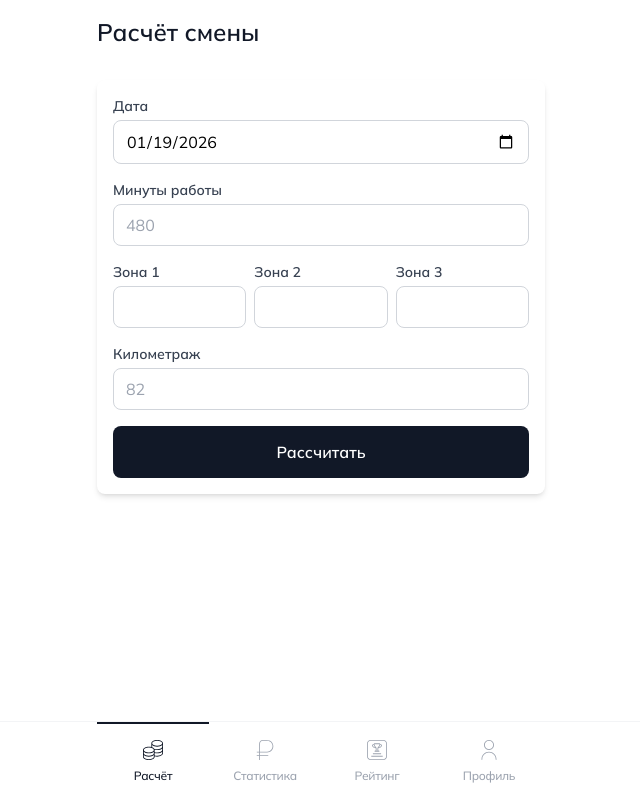
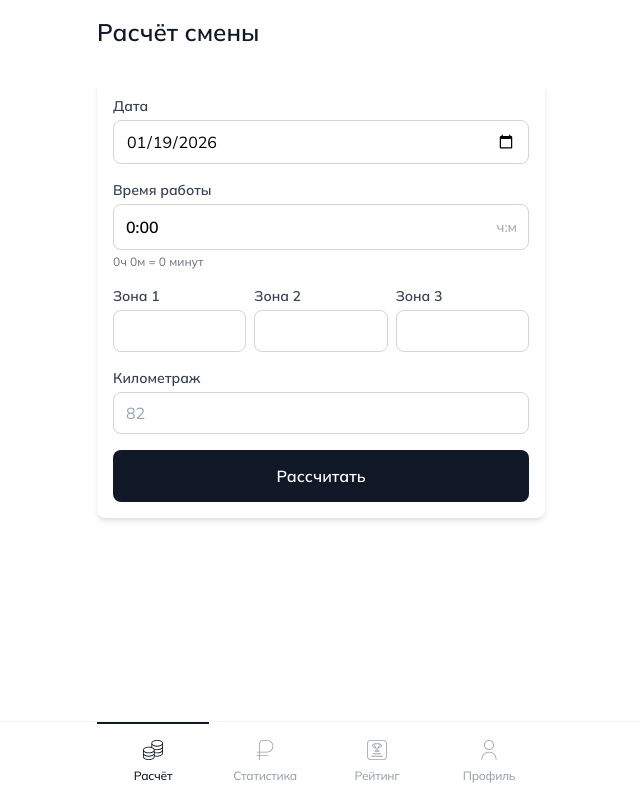
Before and after one commit to opa33/cour, a React (Vite) app: page / in a window 1280 px wide. Shown: the whole page, without its empty margins (319-959 px from the left). Built offline with nearby package versions, Linux system fonts and the light colour scheme; no server answers.

Commit message:
fixes leadb and new hours res

```diff
--- /dev/null
+++ b/src/components/TimeInput.tsx
@@ -0,0 +1,84 @@
+import { useMemo } from "react";
+
+interface TimeInputProps {
+  label: string;
+  value: number; // total minutes
+  onChange: (minutes: number) => void;
+  placeholder?: string;
+}
+
+export default function TimeInput({
+  label,
+  value,
+  onChange,
+  placeholder = "8:30",
+}: TimeInputProps) {
+  const displayValue = useMemo(() => {
+    const hours = Math.floor(value / 60);
+    const mins = value % 60;
+    return `${hours}:${mins.toString().padStart(2, "0")}`;
+  }, [value]);
+
+  const handleChange = (e: React.ChangeEvent<HTMLInputElement>) => {
+    const input = e.target.value.replace(/[^\d:]/g, ""); // Only digits and colon
+
+    // Parse input
+    const parts = input.split(":").filter((p) => p);
+    if (parts.length === 0) {
+      onChange(0);
+      return;
+    }
+
+    let totalMinutes = 0;
+
+    if (parts.length === 1) {
+      // Only one number - treat as minutes if <= 60, otherwise as hours
+      const num = parseInt(parts[0]) || 0;
+      if (num <= 60) {
+        totalMinutes = num;
+      } else {
+        // If > 60, convert to hours (e.g., 120 → 2:00)
+        totalMinutes = num * 60;
+      }
+    } else if (parts.length >= 2) {
+      // Two or more numbers - first is hours, second is minutes
+      const hours = parseInt(parts[0]) || 0;
+      const mins = Math.min(parseInt(parts[1]) || 0, 59); // Cap minutes at 59
+      totalMinutes = hours * 60 + mins;
+    }
+
+    onChange(totalMinutes);
+  };
+
+  const hours = Math.floor(value / 60);
+  const mins = value % 60;
+
+  return (
+    <div>
+      <label className="text-sm font-semibold text-gray-700 block mb-1">
+        {label}
+      </label>
+      <div className="relative">
+        <input
+          type="text"
+          inputMode="decimal"
+          value={displayValue}
+          onChange={handleChange}
+          placeholder={placeholder}
+          className="w-full px-3 py-2 border border-gray-300 rounded-lg focus:outline-none focus:ring-2 focus:ring-blue-500 focus:border-transparent bg-transparent text-lg font-semibold"
+          style={{
+            fontSize: "16px",
+            WebkitAppearance: "none",
+            borderWidth: "1px",
+          }}
+        />
+        <span className="absolute right-3 top-1/2 -translate-y-1/2 text-gray-400 text-sm pointer-events-none">
+          ч:м
+        </span>
+      </div>
+      <p className="text-xs text-gray-500 mt-1">
+        {hours}ч {mins}м = {value} минут
+      </p>
+    </div>
+  );
+}
--- a/src/components/index.ts
+++ b/src/components/index.ts
@@ -6,4 +6,5 @@ export { default as StatCard } from "./StatCard";
 export { default as Modal } from "./Modal";
 export { default as Tabs } from "./Tabs";
 export { default as Calendar } from "./Calendar";
+export { default as TimeInput } from "./TimeInput";
 export { EarningsChart, KilometersChart } from "./Chart";
--- a/src/screens/Leaderboard.tsx
+++ b/src/screens/Leaderboard.tsx
@@ -38,26 +38,45 @@ export default function Leaderboard() {
     ordersCount: 0,
     hoursWorked: 0,
   });
+  const [displayMonth, setDisplayMonth] = useState<string>(
+    new Date().toISOString().slice(0, 7),
+  ); // YYYY-MM
 
   // Get current user data
   const currentUserId =
     localStorage.getItem("courier-finance:user-id") || "dev";
 
-  // Calculate current month dates
-  const today = useMemo(() => new Date(), []);
+  // Get month/year from displayMonth
+  const [displayYear, displayMonthNum] = useMemo(
+    () =>
+      displayMonth.split("-").map((v) => parseInt(v, 10)) as [number, number],
+    [displayMonth],
+  );
+
+  // Calculate month start and end dates
   const monthStart = useMemo(
     () =>
-      `${today.getFullYear()}-${String(today.getMonth() + 1).padStart(2, "0")}-01`,
-    [today],
+      `${String(displayYear).padStart(4, "0")}-${String(displayMonthNum).padStart(2, "0")}-01`,
+    [displayYear, displayMonthNum],
   );
 
   const monthEnd = useMemo(
-    () =>
-      new Date(today.getFullYear(), today.getMonth() + 1, 0)
-        .toISOString()
-        .split("T")[0],
-    [today],
+    () => new Date(displayYear, displayMonthNum, 0).toISOString().split("T")[0],
+    [displayYear, displayMonthNum],
   );
+
+  // Month navigation handlers - simpler approach
+  const handlePreviousMonth = () => {
+    const date = new Date(displayMonth + "-01");
+    date.setMonth(date.getMonth() - 1);
+    setDisplayMonth(date.toISOString().slice(0, 7));
+  };
+
+  const handleNextMonth = () => {
+    const date = new Date(displayMonth + "-01");
+    date.setMonth(date.getMonth() + 1);
+    setDisplayMonth(date.toISOString().slice(0, 7));
+  };
 
   // Load leaderboard data from Supabase
   useEffect(() => {
@@ -128,7 +147,7 @@ export default function Leaderboard() {
     };
 
     loadLeaderboard();
-  }, [monthStart, monthEnd, leaderboardOptIn, currentUserId]);
+  }, [monthStart, monthEnd, leaderboardOptIn, currentUserId, displayMonth]);
 
   // Get medal emoji
   const getMedal = (rank: number): string => {
@@ -154,6 +173,63 @@ export default function Leaderboard() {
             Лучшие курьеры месяца (кто больше спиздил)
           </p>
         </div>
+
+        {/* Month Navigation */}
+        <Card variant="elevated" className="mb-6">
+          <div className="flex items-center justify-between">
+            <button
+              onClick={handlePreviousMonth}
+              className="p-2 hover:bg-gray-100 rounded-lg transition-colors"
+            >
+              <svg
+                className="w-5 h-5 text-gray-600"
+                viewBox="0 0 24 24"
+                fill="none"
+                stroke="currentColor"
+                strokeWidth="2"
+                strokeLinecap="round"
+                strokeLinejoin="round"
+              >
+                <polyline points="15 18 9 12 15 6"></polyline>
+              </svg>
+            </button>
+
+            <div className="text-center">
+              <p className="text-sm font-semibold text-gray-900">
+                {new Date(displayYear, displayMonthNum - 1)
+                  .toLocaleDateString("ru-RU", {
+                    month: "long",
+                    year: "numeric",
+                  })
+                  .charAt(0)
+                  .toUpperCase() +
+                  new Date(displayYear, displayMonthNum - 1)
+                    .toLocaleDateString("ru-RU", {
+                      month: "long",
+                      year: "numeric",
+                    })
+                    .slice(1)}
+              </p>
+            </div>
+
+            <button
+              onClick={handleNextMonth}
+              className="p-2 hover:bg-gray-100 rounded-lg transition-colors"
+            >
+              <svg
+                className="w-5 h-5 text-gray-600"
+                viewBox="0 0 24 24"
+                fill="none"
+                stroke="currentColor"
+                strokeWidth="2"
+                strokeLinecap="round"
+                strokeLinejoin="round"
+              >
+                <polyline points="9 18 15 12 9 6"></polyline>
+              </svg>
+            </button>
+          </div>
+        </Card>
 
         {/* Your Results Card */}
         <Card variant="elevated" className="mb-6">
--- a/src/screens/ShiftCalculator.tsx
+++ b/src/screens/ShiftCalculator.tsx
@@ -1,5 +1,5 @@
 import { useEffect, useState, useMemo } from "react";
-import { Button, Card, NumberInput } from "../components";
+import { Button, Card, NumberInput, TimeInput } from "../components";
 import { calculateShift, type CalculationParams } from "../utils/calculations";
 import { useUserStore, useShiftsStore } from "../store";
 import { syncShift, isSupabaseConfigured } from "../utils/supabase";
@@ -233,14 +233,14 @@ export default function ShiftCalculator() {
                 />
               </div>
 
-              {/* Minutes */}
-              <NumberInput
-                label="Минуты работы"
-                type="number"
-                min={0}
-                value={currentShift.minutes || ""}
-                onChange={(e) => handleInputChange("minutes", e.target.value)}
-                placeholder="480"
+              {/* Time Input - New Component */}
+              <TimeInput
+                label="Время работы"
+                value={currentShift.minutes || 0}
+                onChange={(minutes: number) =>
+                  handleInputChange("minutes", minutes)
+                }
+                placeholder="8:30"
               />
 
               {/* Zone Orders */}
```
